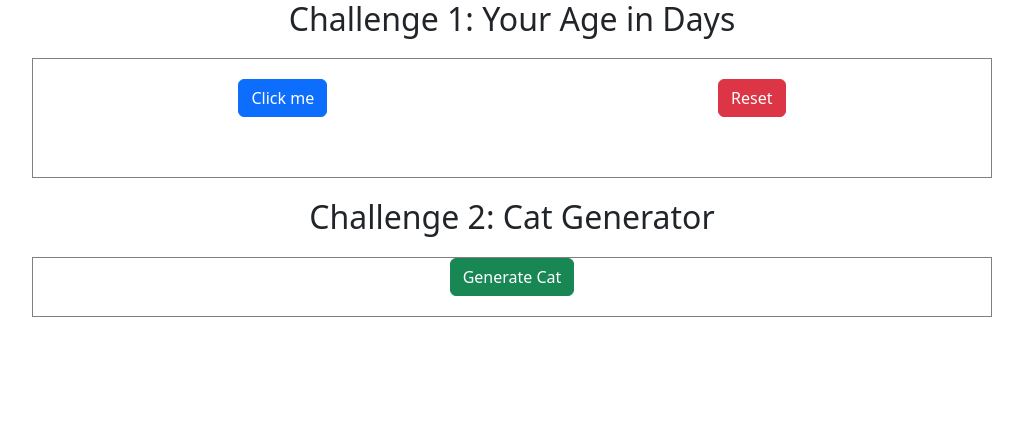
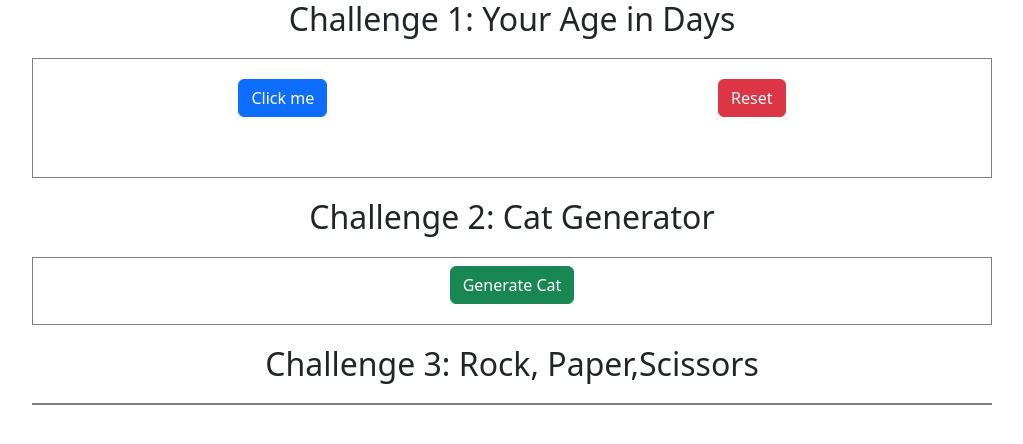
Before and after one commit to Catarinals/clever-challenge-1, a plain HTML site: page index.html in a window 1280 px wide. Shown: the whole page, without its empty margins (128-1151 px from the left). Drawn offline with nearby package versions, Linux system fonts and the light colour scheme.

Commit message:
start html of challenge 3

```diff
--- a/index.html
+++ b/index.html
@@ -29,8 +29,15 @@
 
   <h2>Challenge 2: Cat Generator</h2>
   <div class="container-2">
-    <button class="btn btn-success" id="cat-generator" onclick="generateCat()">Generate Cat</button>
+    <button class="btn btn-success mt-2" id="cat-generator" onclick="generateCat()">Generate Cat</button>
     <div class="flex-box-container-2" id="flex-cat-gen">
+
+    </div>
+  </div>
+
+  <h2>Challenge 3: Rock, Paper,Scissors</h2>
+  <div class="container-3">
+    <div class="felx-box-rps" id="flex-box-rps-div">
 
     </div>
   </div>
--- a/static/static/css/style.css
+++ b/static/static/css/style.css
@@ -3,7 +3,8 @@ h2 {
 }
 
 .container-1,
-.container-2 {
+.container-2,
+.container-3 {
   border: 1px solid gray;
   margin: 20 auto;
   width: 75%;
--- a/static/static/script.js
+++ b/static/static/script.js
@@ -23,3 +23,5 @@ function generateCat() {
     "https://thecatapi.com/api/images/get?format=src&type=gif&size=small";
   div.appendChild(image);
 }
+
+// Challenge 3
```
